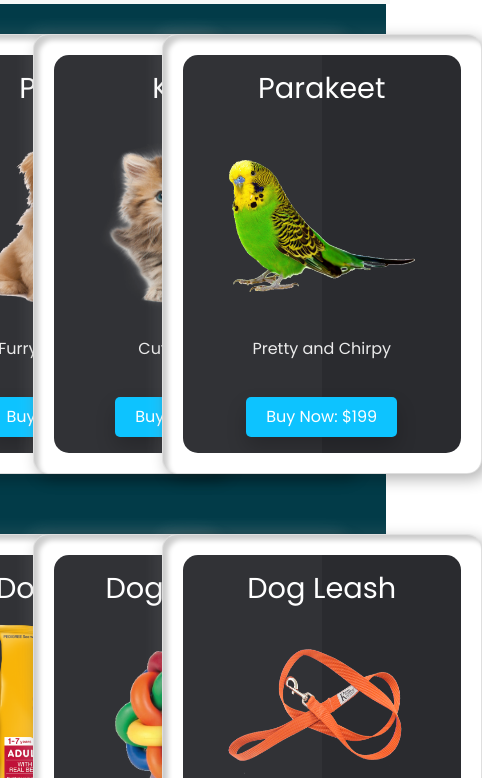
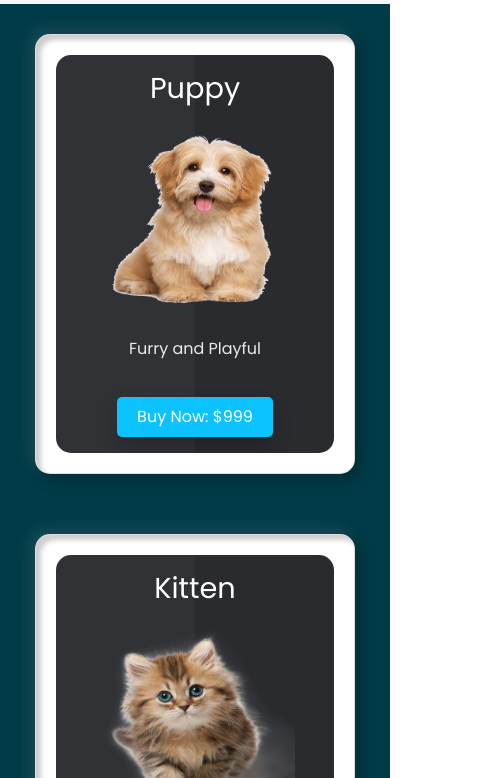
Before and after one commit to pritumdebnath/petStoreProject, a plain HTML site: page sale.html in a window 390 px wide. Shown: the part 66-844 px from the top of the page, 482 px wide, since content can reach past the window. Drawn offline with nearby package versions, Linux system fonts and the light colour scheme.

Commit message:
new push

```diff
--- a/sale.html
+++ b/sale.html
@@ -9,6 +9,7 @@
   <meta name="author" content="" />
 
   <title>Get A Pet</title>
+  <link rel="icon" type="image/png" href="./images/doglogo.png">
 
   <link rel="stylesheet" type="text/css" href="https://cdnjs.cloudflare.com/ajax/libs/OwlCarousel2/2.1.3/assets/owl.carousel.min.css" />
   <link rel="stylesheet" type="text/css" href="css/bootstrap.css" />
@@ -61,7 +62,7 @@
 
       <!-- Begin Sale Section -->
 
-      <div id="shop" style="display:flex; flex-direction: row; flex-wrap: wrap;"></div>
+      <div id="shop" style="display:flex; flex-direction: row; flex-wrap: wrap;" class="mobile"></div>
 
       <!-- End Sale Section -->
 
@@ -166,7 +167,7 @@
   margin-right: auto;
   margin-left: auto;
 }
-    .backgroundclrsale {
+    #shop {
   background: #023b48
 }
 
@@ -334,35 +335,21 @@ body .containersale .cardsale .boxsale .contentsale a:hover {
   color: #000;
 }
 
-/* @media (max-width: 1000px) {
+@media (max-width: 1000px) {
   #shop {
-    display: flex;
-    flex-direction: column;
+    display: flex !important;
+    flex-direction: column !important;
     flex-wrap: wrap;
-  }
-} */
-
-/* @media (min-width: 768px) {
-  .containersale {
-    max-width: 720px;
+    margin: auto;
+    align-items: center;
   }
 }
-
-@media (min-width: 992px) {
-  .containersale {
-    max-width: 960px;
-  }
-}
-
-@media (min-width: 1200px) {
-  .containersale {
-    max-width: 1140px;
-  }
-} */
 
   </style>
   <script src="./js/app.js"></script>
 
+  <script type="text/javascript" src="js/jquery-3.4.1.min.js"></script>
+  <script type="text/javascript" src="js/bootstrap.js"></script>
 </body>
 
 </html>
```
Also changed, not shown: buy.html (+3 -0 lines), contact.html (+1 -0 lines), index.html (+1 -0 lines), images/g-3.png (deleted), images/hero.jpg (deleted), images/maltipoo.jpg (deleted), images/welcome.png (deleted), images/welcome1.png (deleted), images/welcome2.png (deleted), images/welcomehanging.png (deleted), images/welcomesign.png (deleted).
